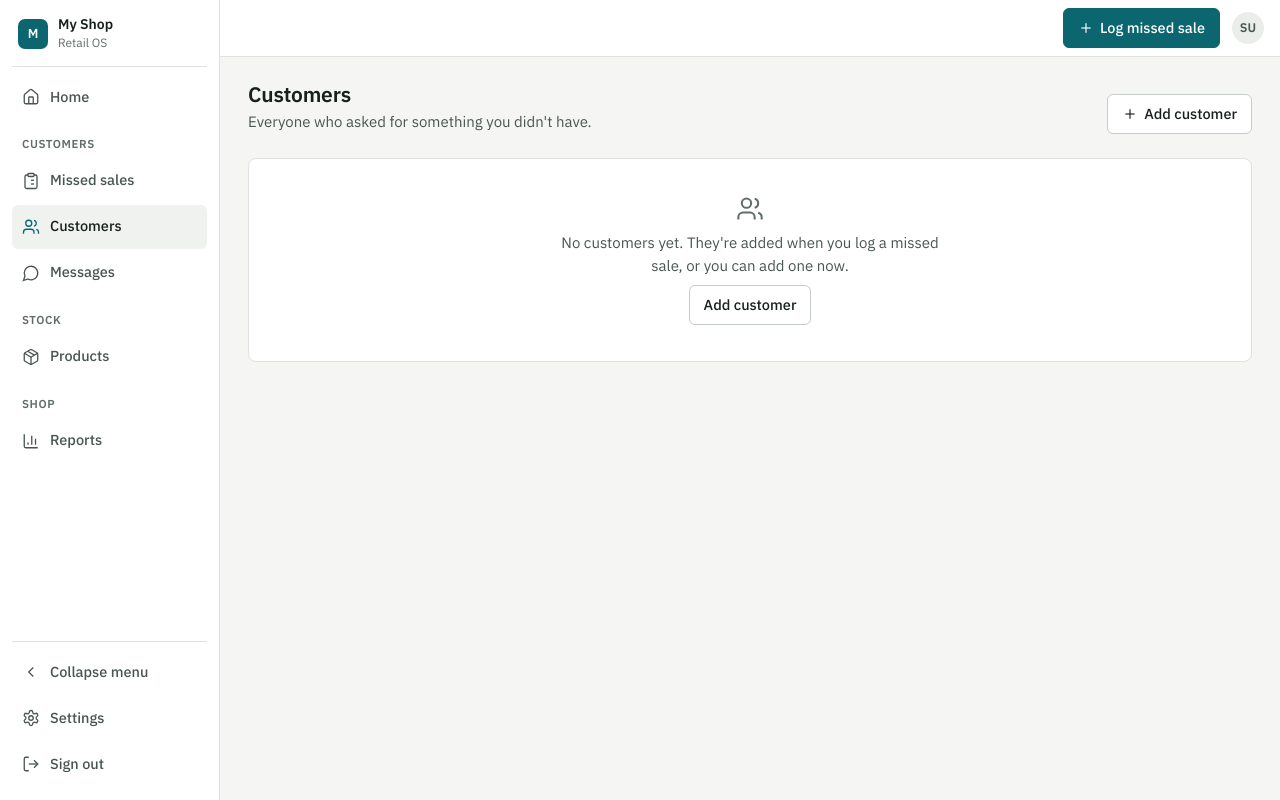
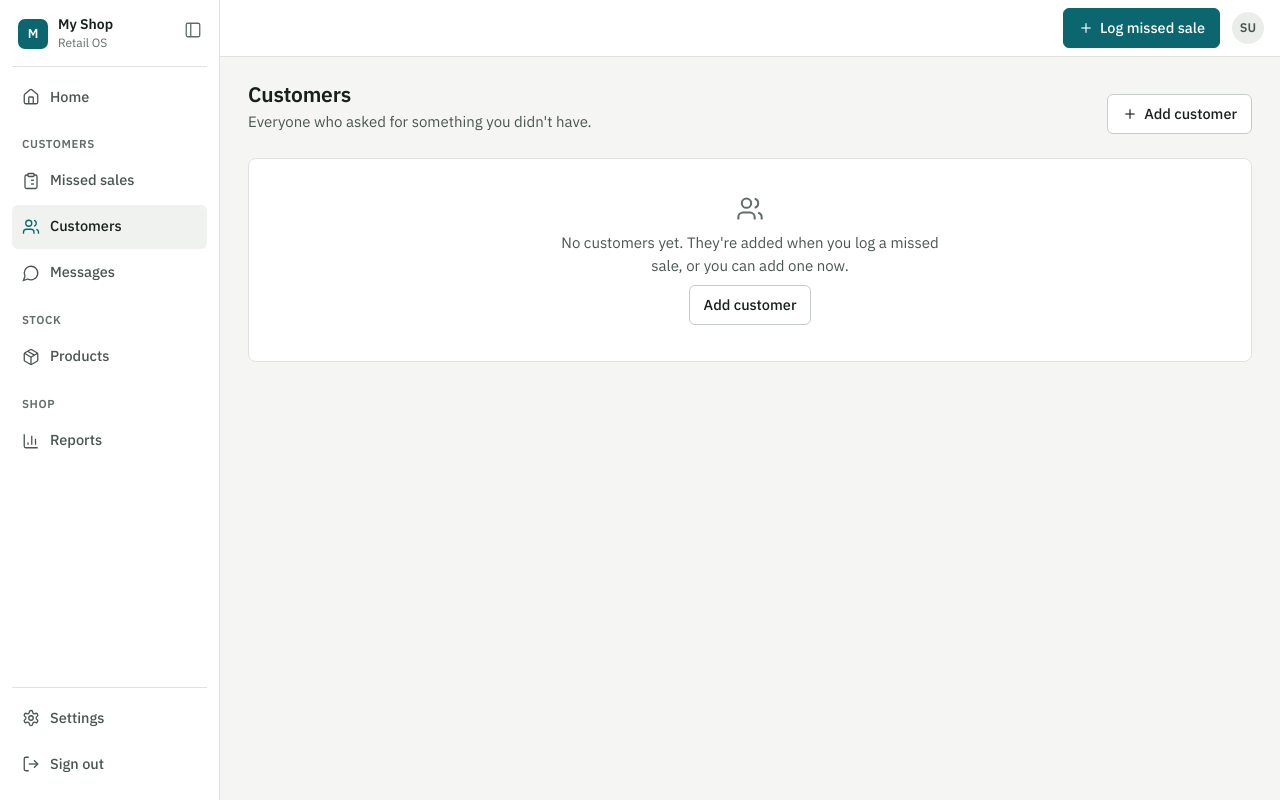
Before and after one commit to shureimibra/retail_system, a Django app: page /customers/ in a window 1280 px wide. Run offline with Django 5.2, Linux system fonts and the light colour scheme; the visitor is signed in with stand-in values (Sample User, id 1); data comes from the database, SQL or seed files in the repository; data that the repository does not hold is empty; parts of the project's set-up code (start-up, migrations or seed data) failed here and were passed over.

Commit message:
Move the sidebar collapse toggle to the top, beside the shop name
Co-Authored-By: Claude Opus 5.5 <noreply@anthropic.com>

```diff
--- a/static/css/app.css
+++ b/static/css/app.css
@@ -397,22 +397,25 @@ dialog .form h2 { font-size: 17px; }
   .period select, .period input[type="date"] { width: 100%; }
 }
 
-/* Collapsible desktop sidebar (tablets always use the icon rail) */
-.sidebar .nav button.sidebar-toggle { display: none; }
+/* Collapsible desktop sidebar: toggle sits at the top beside the shop name (tablets use the drawer) */
+.sidebar-toggle { display: none; place-items: center; width: 36px; height: 36px; flex: none; border: 0; border-radius: var(--r-control);
+  background: none; color: var(--fg-3); cursor: pointer; }
+.sidebar-toggle:hover { background: var(--surface-2); color: var(--fg); }
 @media (min-width: 1024px) {
-  .sidebar .nav button.sidebar-toggle { display: flex; }
-  .sidebar-toggle .icon { transition: transform .2s var(--ease); }
+  .sidebar { position: sticky; }
+  .sidebar-toggle { display: grid; position: absolute; top: 12px; right: 8px; }
+  .sidebar .brand { padding-right: 40px; }
   .shell { transition: grid-template-columns .2s var(--ease); }
   :root[data-sidebar="collapsed"] .shell { grid-template-columns: 76px 1fr; }
   :root[data-sidebar="collapsed"] .sidebar { padding: 12px 8px; }
-  :root[data-sidebar="collapsed"] .sidebar .brand { justify-content: center; padding: 0 0 12px; }
+  :root[data-sidebar="collapsed"] .sidebar .brand { justify-content: center; padding: 0 0 8px; margin-bottom: 0; border-bottom: 0; }
+  :root[data-sidebar="collapsed"] .sidebar-toggle { position: static; margin: 0 auto 8px; }
+  :root[data-sidebar="collapsed"] .sidebar > .nav:not(.bottom) { border-top: 1px solid var(--border); padding-top: 8px; }
   :root[data-sidebar="collapsed"] .sidebar .brand-text,
   :root[data-sidebar="collapsed"] .sidebar .nav-group { display: none; }
   :root[data-sidebar="collapsed"] .sidebar .nav a,
   :root[data-sidebar="collapsed"] .sidebar .nav button.nav-link { flex-direction: column; gap: 3px; padding: 8px 4px; font-size: 11px; text-align: center; justify-content: center; }
   :root[data-sidebar="collapsed"] .sidebar .nav .count { margin: 0; }
-  :root[data-sidebar="collapsed"] .sidebar-toggle .icon { transform: rotate(180deg); }
-  :root[data-sidebar="collapsed"] .sidebar-toggle span { display: none; }
 }
 
 /* Phones and tablets: menu button opens the full sidebar as a drawer */
--- a/templates/base.html
+++ b/templates/base.html
@@ -19,6 +19,7 @@
       <span class="brand-mark">{{ request.shop.name|default:"R"|first|upper }}</span>
       <span class="brand-text"><b>{{ request.shop.name }}</b><small>Retail OS</small></span>
     </a>
+    <button class="sidebar-toggle" type="button" id="sidebarToggle" aria-pressed="false" aria-label="Collapse menu" title="Collapse menu">{% icon "panel-left" %}</button>
     <nav class="nav">
       {% for key, label, url_name, icon_name, group in nav_items %}
         {% ifchanged group %}{% if group %}<div class="nav-group">{{ group }}</div>{% endif %}{% endifchanged %}
@@ -29,7 +30,6 @@
       {% endfor %}
     </nav>
     <div class="bottom nav">
-      <button class="nav-link sidebar-toggle" type="button" id="sidebarToggle" aria-pressed="false">{% icon "chevron-left" %}<span>Collapse menu</span></button>
       <a href="{% url 'settings:index' %}"{% if nav_current == 'settings' %} aria-current="page"{% endif %}>{% icon "settings" %}<span>Settings</span></a>
       <form method="post" action="{% url 'accounts:logout' %}">{% csrf_token %}
         <button class="nav-link" type="submit">{% icon "log-out" %}<span>Sign out</span></button>
@@ -121,8 +121,8 @@
   function syncToggle() {
     var collapsed = root.dataset.sidebar === 'collapsed';
     toggle.setAttribute('aria-pressed', String(collapsed));
-    toggle.querySelector('span').textContent = collapsed ? 'Expand menu' : 'Collapse menu';
     toggle.setAttribute('aria-label', collapsed ? 'Expand menu' : 'Collapse menu');
+    toggle.title = toggle.getAttribute('aria-label');
   }
   toggle.addEventListener('click', function () {
     if (root.dataset.sidebar === 'collapsed') { delete root.dataset.sidebar; } else { root.dataset.sidebar = 'collapsed'; }
```
Also changed, not shown: templates/ui/icon_sprite.svg.
